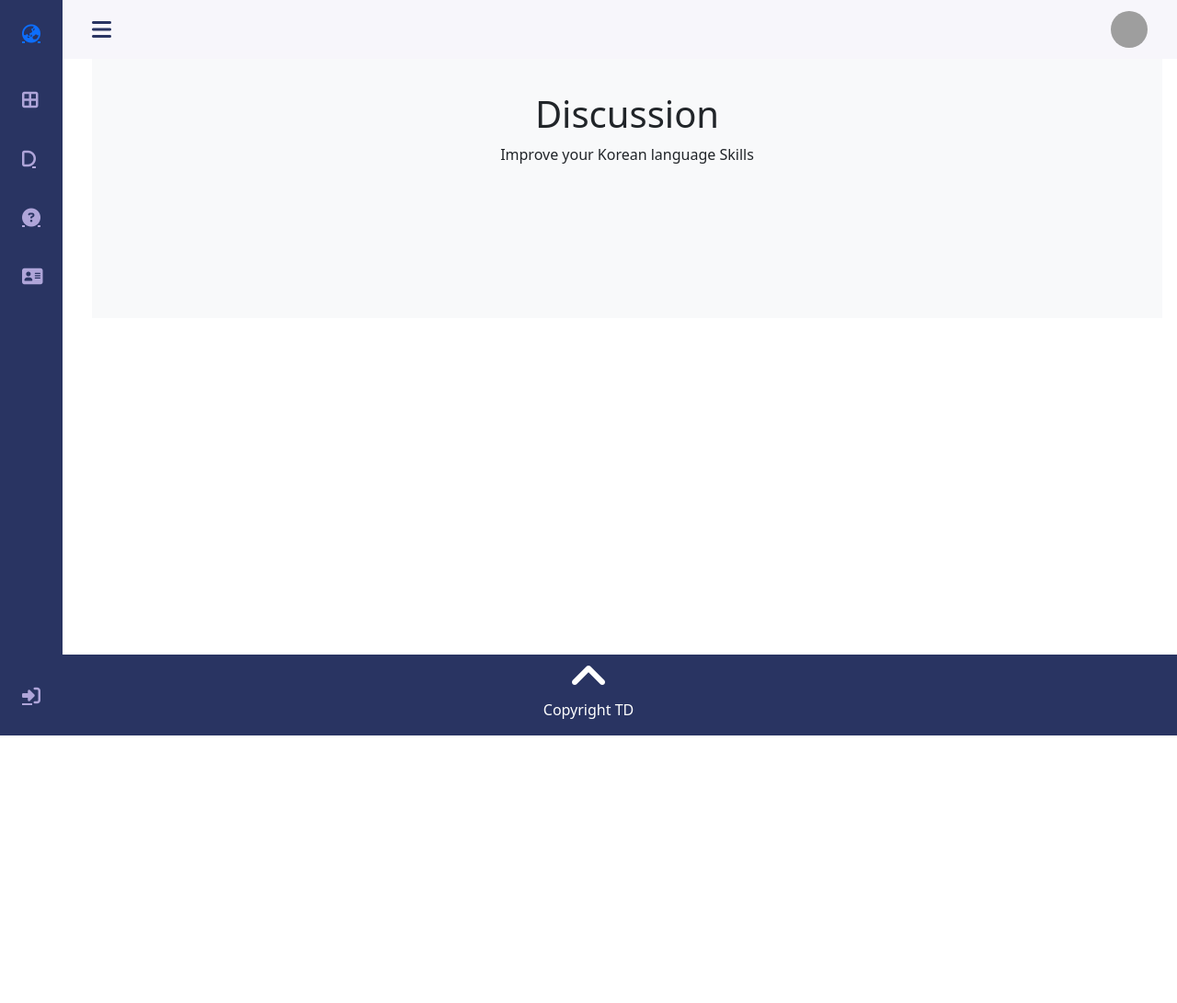
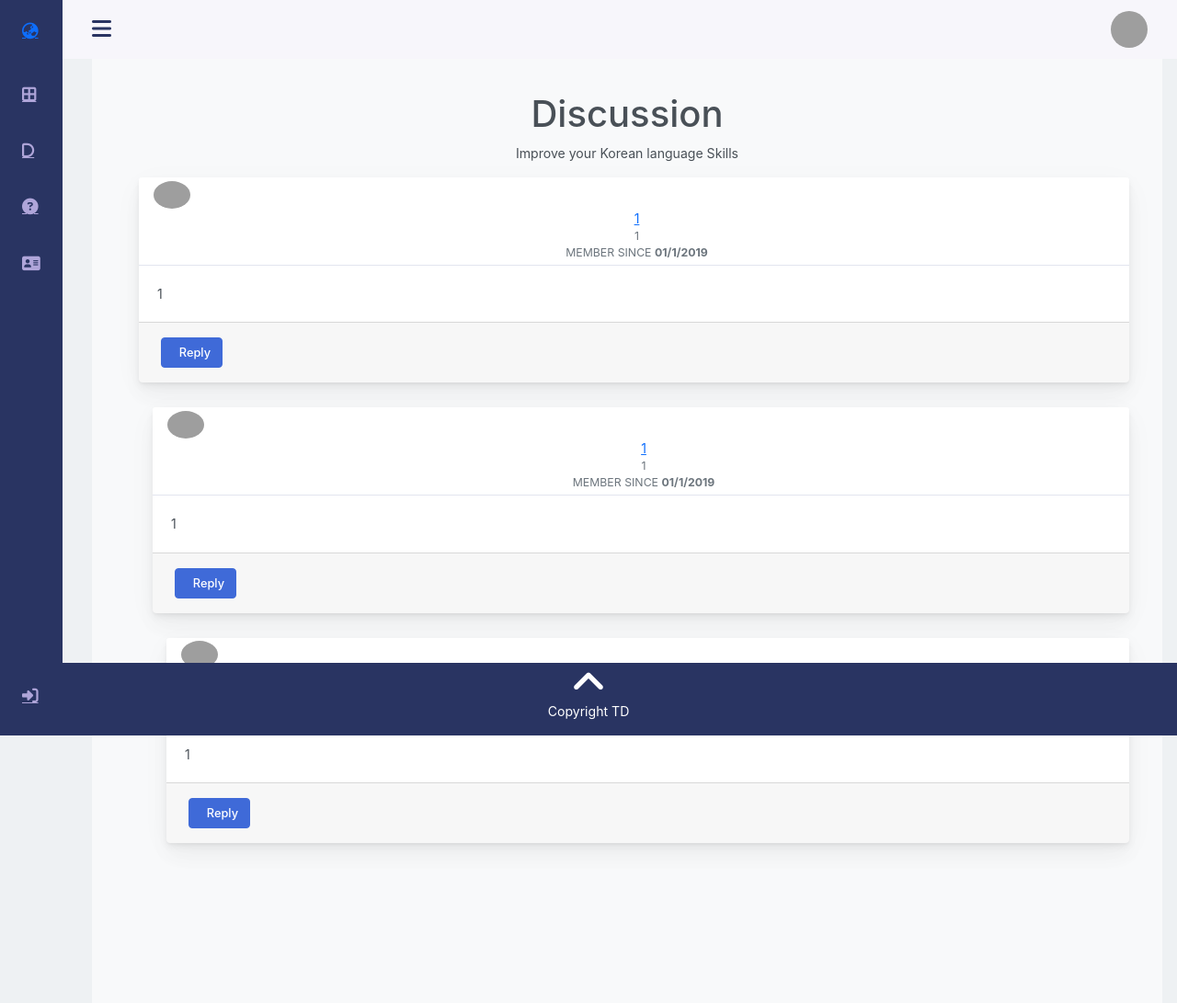
Before and after one commit to Thor1602/learnKoreanApp, a Flask app: template templates/discussion.html in a window 1280 px wide. Shown: the whole page at 92% size. Before the commit the page ends 800 px from the top, so only its background shows below. Run offline with Flask 2, Linux system fonts and the light colour scheme; the template is opened without the code that fills it: most values are stand-ins (such as "Sample title", 1, 10 or a date in 2020); parts of the project's set-up code (start-up, migrations or seed data) failed here and were passed over; some libraries are stand-ins or nearby versions; grey boxes are pictures that could not be loaded.

Commit message:
added forum for discussion

```diff
--- /dev/null
+++ b/static/discussion.css
@@ -0,0 +1,75 @@
+body {
+    margin: 0;
+    font-family: -apple-system, BlinkMacSystemFont, "Segoe UI", Roboto, "Helvetica Neue", Arial, "Noto Sans", sans-serif, "Apple Color Emoji", "Segoe UI Emoji", "Segoe UI Symbol", "Noto Color Emoji";
+    font-size: .88rem;
+    font-weight: 400;
+    line-height: 1.5;
+    color: #495057;
+    text-align: left;
+    background-color: #eef1f3
+}
+
+.mt-100 {
+    margin-top: 3px
+}
+
+.card {
+    box-shadow: 0 0.46875rem 2.1875rem rgba(4, 9, 20, 0.03), 0 0.9375rem 1.40625rem rgba(4, 9, 20, 0.03), 0 0.25rem 0.53125rem rgba(4, 9, 20, 0.05), 0 0.125rem 0.1875rem rgba(4, 9, 20, 0.03);
+    border-width: 0;
+    transition: all .2s;
+    margin-left: 15px;
+}
+
+.card-r {
+    margin-left: 30px;
+}
+
+.card-s {
+    margin-left: 45px;
+}
+
+.card-header:first-child {
+    border-radius: calc(.25rem - 1px) calc(.25rem - 1px) 0 0
+}
+
+.card-header {
+    display: flex;
+    align-items: center;
+    border-bottom-width: 1px;
+    padding-top: 0;
+    padding-bottom: 0;
+    padding-right: .625rem;
+    height: 6rem;
+    text-transform: uppercase;
+    background-color: #fff;
+    border-bottom: 1px solid rgba(26, 54, 126, 0.125)
+}
+
+.btn-primary {
+    color: #fff;
+    background-color: #3f6ad8;
+    border-color: #3f6ad8
+}
+
+.btn {
+    font-size: 0.8rem;
+    font-weight: 500;
+    outline: none !important;
+    position: relative;
+    transition: color 0.15s, background-color 0.15s, border-color 0.15s, box-shadow 0.15s
+}
+
+.card-body {
+    flex: 1 1 auto;
+    padding: 1.25rem;
+    text-align: left;
+}
+
+.card-body p {
+    font-size: 13px
+}
+
+.media img {
+    width: 40px;
+    height: auto
+}
--- a/static/index.js
+++ b/static/index.js
@@ -1,5 +1,9 @@
 $(document).ready(function () {
     // Add smooth scrolling to all links in navbar + footer link
+    $("#post_button").click(function () {
+        $("#post_textarea").toggle(1000);
+    });
+
     $(".navbar a, footer a[href='#myPage']").on('click', function (event) {
         // Make sure this.hash has a value before overriding default behavior
         if (this.hash !== "") {
--- a/templates/admin_main.html
+++ b/templates/admin_main.html
@@ -30,7 +30,7 @@
             <div class="nav_list">
                 <a href="/" class="nav_link"> <i class='fa-solid fa-border-all fa-lg'></i> <span class="nav_name">Dashboard</span>
                 </a>
-                <a href="/discussion" class="nav_link"> <i class='fa-solid fa-d fa-lg'></i> <span class="nav_name">Discussion</span>
+                <a href="/discussion_overview" class="nav_link"> <i class='fa-solid fa-d fa-lg'></i> <span class="nav_name">Discussion</span>
                 </a>
                 <a href="/quizmenu" class="nav_link"> <i class='fa-solid fa-circle-question fa-lg'></i> <span
                         class="nav_name">Quizzes</span> </a>
--- a/templates/base.html
+++ b/templates/base.html
@@ -32,7 +32,7 @@
             <div class="nav_list">
                 <a href="/" class="nav_link"> <i class='fa-solid fa-border-all fa-lg'></i> <span class="nav_name">Dashboard</span>
                 </a>
-                <a href="/discussion" class="nav_link"> <i class='fa-solid fa-d fa-lg'></i> <span class="nav_name">Discussion</span>
+                <a href="/discussion_overview" class="nav_link"> <i class='fa-solid fa-d fa-lg'></i> <span class="nav_name">Discussion</span>
                 </a>
                 <a href="/quizmenu" class="nav_link"> <i class='fa-solid fa-circle-question fa-lg'></i> <span
                         class="nav_name">Quizzes</span> </a>
--- a/templates/discussion.html
+++ b/templates/discussion.html
@@ -1,6 +1,107 @@
 {% extends "base.html" %}
-    {% block title %}Discussion{% endblock %}
-    {% block title_description %}Improve your Korean language Skills{% endblock %}
+{% block head %}
+    <link href="static/discussion.css" rel="stylesheet" type="text/css">
+{% endblock %}
+{% block title %}Discussion{% endblock %}
+{% block title_description %}Improve your Korean language Skills{% endblock %}
 {% block content %}
-
+<div>
+    {% for post in all_discussion_queries['post'] %}
+    <div class="container-fluid mt-100">
+        <div class="row">
+            <div class="col-md-12">
+                <div class="card mb-4">
+                    <div class="card-header">
+                        <div class="media flex-wrap w-100 align-items-center"><img src="https://i.imgur.com/iNmBizf.jpg"
+                                                                                   class="d-block ui-w-40 rounded-circle"
+                                                                                   alt="">
+                            <div class="media-body ml-3"><a href="javascript:void(0)" data-abc="true">{{ post[0][3] }}</a>
+                                <div class="text-muted small">{{ post[0][2] }}</div>
+                            </div>
+                            <div class="text-muted small ml-3">
+                                <div>Member since <strong>01/1/2019</strong></div>
+                            </div>
+                        </div>
+                    </div>
+                    <div class="card-body" >
+                        {{ post[0][1] }}
+                    </div>
+                    <div class="card-footer d-flex flex-wrap justify-content-between align-items-center px-0 pt-0 pb-3">
+                                               <div class="px-4 pt-3">
+                            <button type="button" class="btn btn-primary" id="post_{{ post[0][0] }}"><i class="ion ion-md-create"></i>&nbsp; Reply
+                            </button>
+                        </div>
+                    </div>
+                </div>
+            </div>
+        </div>
+    </div>
+    {% for reply in all_discussion_queries['reply'] %}
+    {% if reply[0][3] == post[0][0] %}
+    <div class="container-fluid mt-100">
+        <div class="row">
+            <div class="col-md-12">
+                <div class="card card-r mb-4">
+                    <div class="card-header">
+                        <div class="media flex-wrap w-100 align-items-center"><img src="https://i.imgur.com/iNmBizf.jpg"
+                                                                                   class="d-block ui-w-40 rounded-circle"
+                                                                                   alt="">
+                            <div class="media-body ml-3"><a href="javascript:void(0)" data-abc="true">{{ reply[0][3] }}</a>
+                                <div class="text-muted small">{{ reply[0][2] }}</div>
+                            </div>
+                            <div class="text-muted small ml-3">
+                                <div>Member since <strong>01/1/2019</strong></div>
+                            </div>
+                        </div>
+                    </div>
+                    <div class="card-body" >
+                        {{ reply[0][1] }}
+                    </div>
+                    <div class="card-footer d-flex flex-wrap justify-content-between align-items-center px-0 pt-0 pb-3">
+                                               <div class="px-4 pt-3">
+                            <button type="button" class="btn btn-primary"  id="reply_{{ reply[0][0] }}"><i class="ion ion-md-create"></i>&nbsp; Reply
+                            </button>
+                        </div>
+                    </div>
+                </div>
+            </div>
+        </div>
+    </div>
+    {% for subreply in all_discussion_queries['subreply'] %}
+    {% if subreply[0][3] == reply[0][0] %}
+    <div class="container-fluid mt-100">
+        <div class="row">
+            <div class="col-md-12">
+                <div class="card card-s mb-4">
+                    <div class="card-header">
+                        <div class="media flex-wrap w-100 align-items-center"><img src="https://i.imgur.com/iNmBizf.jpg"
+                                                                                   class="d-block ui-w-40 rounded-circle"
+                                                                                   alt="">
+                            <div class="media-body ml-3"><a href="javascript:void(0)" data-abc="true">{{ subreply[0][3] }}</a>
+                                <div class="text-muted small">{{ subreply[0][2] }}</div>
+                            </div>
+                            <div class="text-muted small ml-3">
+                                <div>Member since <strong>01/1/2019</strong></div>
+                            </div>
+                        </div>
+                    </div>
+                    <div class="card-body" >
+                        {{ subreply[0][1] }}
+                    </div>
+                    <div class="card-footer d-flex flex-wrap justify-content-between align-items-center px-0 pt-0 pb-3">
+                                               <div class="px-4 pt-3">
+                            <button type="button" class="btn btn-primary"  id="subreply_{{ subreply[0][0] }}"><i class="ion ion-md-create"></i>&nbsp; Reply
+                            </button>
+                        </div>
+                    </div>
+                </div>
+            </div>
+        </div>
+    </div>
+    {% endif %}
+    {% endfor %}
+    {% endif %}
+    {% endfor %}
+    {% endfor %}
+</div>
 {% endblock %}
```
Also changed, not shown: Database.py (+29 -3 lines), app.py (+13 -4 lines), templates/discussion_overview.html (added, +18 -0 lines), templates/mypage.html (+7 -6 lines).
